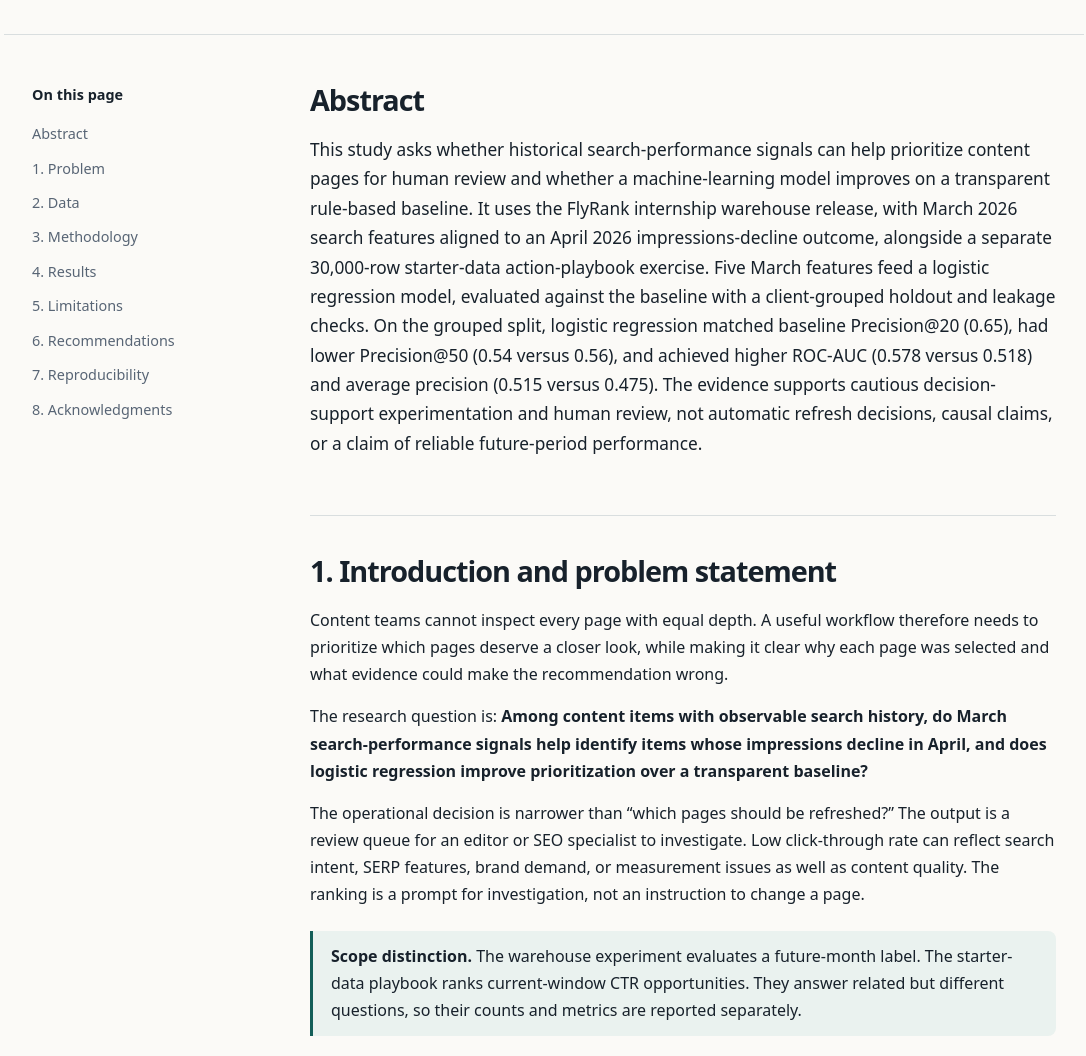
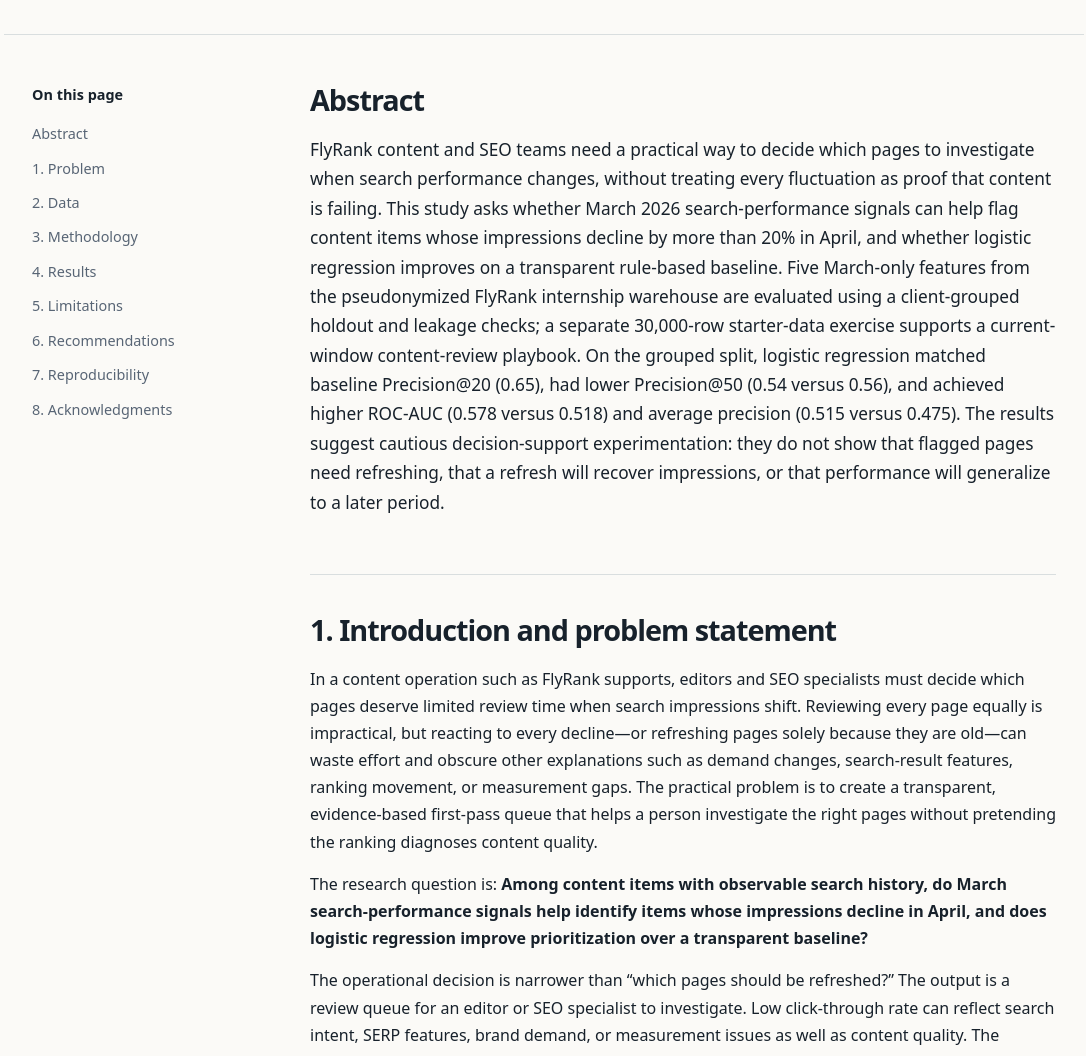
Before and after one commit to Asif-Ahmed-Rezvi/flyrank-internship-ml, a plain HTML site: page docs/index.html in a window 1280 px wide. Shown: the part 760-1816 px from the top of the page, without its empty margins (96-1182 px from the left). Drawn offline with Linux system fonts and the light colour scheme.

Commit message:
Tie paper framing to FlyRank content review problem

```diff
--- a/docs/index.html
+++ b/docs/index.html
@@ -35,10 +35,10 @@
 </div></nav>
 <main>
 <section id="abstract"><h2>Abstract</h2>
-<p class="abstract">This study asks whether historical search-performance signals can help prioritize content pages for human review and whether a machine-learning model improves on a transparent rule-based baseline. It uses the FlyRank internship warehouse release, with March 2026 search features aligned to an April 2026 impressions-decline outcome, alongside a separate 30,000-row starter-data action-playbook exercise. Five March features feed a logistic regression model, evaluated against the baseline with a client-grouped holdout and leakage checks. On the grouped split, logistic regression matched baseline Precision@20 (0.65), had lower Precision@50 (0.54 versus 0.56), and achieved higher ROC-AUC (0.578 versus 0.518) and average precision (0.515 versus 0.475). The evidence supports cautious decision-support experimentation and human review, not automatic refresh decisions, causal claims, or a claim of reliable future-period performance.</p>
+<p class="abstract">FlyRank content and SEO teams need a practical way to decide which pages to investigate when search performance changes, without treating every fluctuation as proof that content is failing. This study asks whether March 2026 search-performance signals can help flag content items whose impressions decline by more than 20% in April, and whether logistic regression improves on a transparent rule-based baseline. Five March-only features from the pseudonymized FlyRank internship warehouse are evaluated using a client-grouped holdout and leakage checks; a separate 30,000-row starter-data exercise supports a current-window content-review playbook. On the grouped split, logistic regression matched baseline Precision@20 (0.65), had lower Precision@50 (0.54 versus 0.56), and achieved higher ROC-AUC (0.578 versus 0.518) and average precision (0.515 versus 0.475). The results suggest cautious decision-support experimentation: they do not show that flagged pages need refreshing, that a refresh will recover impressions, or that performance will generalize to a later period.</p>
 </section>
 <section id="problem"><h2>1. Introduction and problem statement</h2>
-<p>Content teams cannot inspect every page with equal depth. A useful workflow therefore needs to prioritize which pages deserve a closer look, while making it clear why each page was selected and what evidence could make the recommendation wrong.</p>
+<p>In a content operation such as FlyRank supports, editors and SEO specialists must decide which pages deserve limited review time when search impressions shift. Reviewing every page equally is impractical, but reacting to every decline—or refreshing pages solely because they are old—can waste effort and obscure other explanations such as demand changes, search-result features, ranking movement, or measurement gaps. The practical problem is to create a transparent, evidence-based first-pass queue that helps a person investigate the right pages without pretending the ranking diagnoses content quality.</p>
 <p>The research question is: <strong>Among content items with observable search history, do March search-performance signals help identify items whose impressions decline in April, and does logistic regression improve prioritization over a transparent baseline?</strong></p>
 <p>The operational decision is narrower than “which pages should be refreshed?” The output is a review queue for an editor or SEO specialist to investigate. Low click-through rate can reflect search intent, SERP features, brand demand, or measurement issues as well as content quality. The ranking is a prompt for investigation, not an instruction to change a page.</p>
 <div class="note"><strong>Scope distinction.</strong> The warehouse experiment evaluates a future-month label. The starter-data playbook ranks current-window CTR opportunities. They answer related but different questions, so their counts and metrics are reported separately.</div>
```
